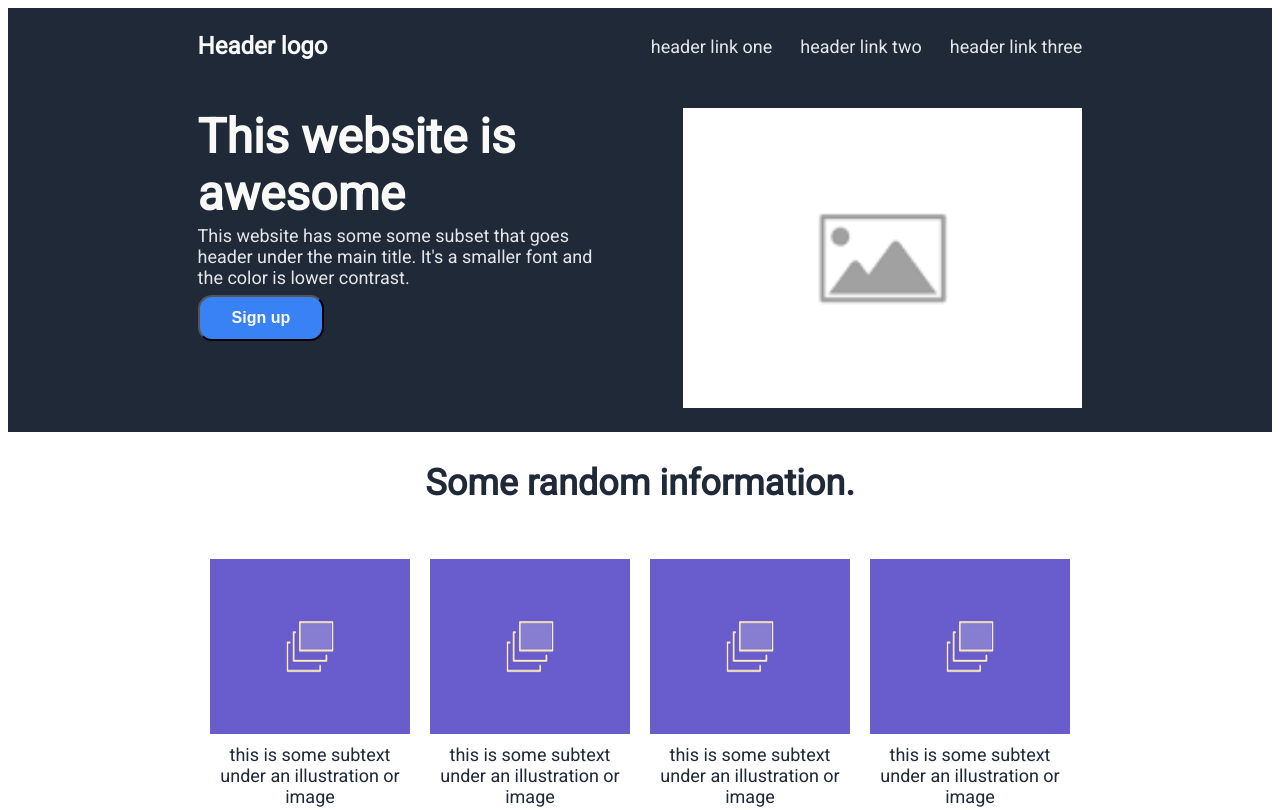
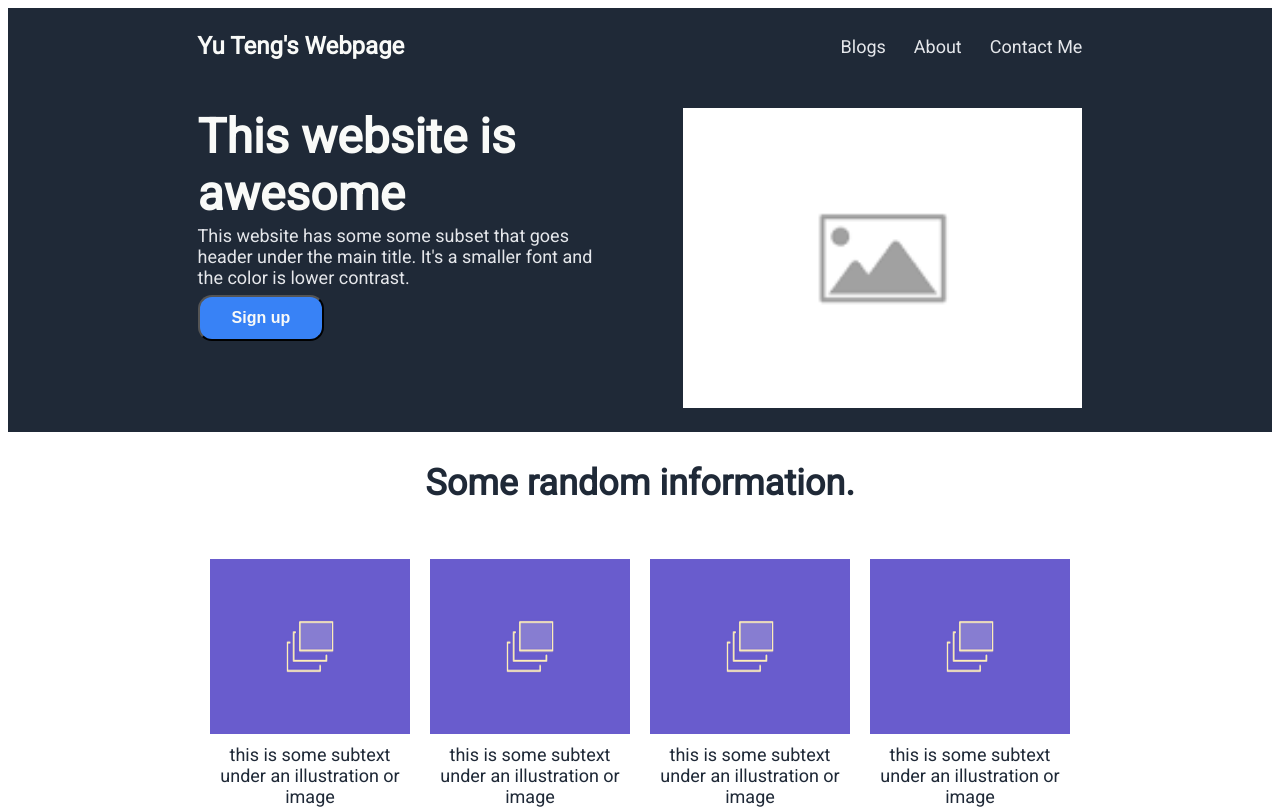
Before and after one commit to WangYuTengg/landing-page-TOP, a plain HTML site: page index.html in a window 1280 px wide. Shown: the top 810 px of the page. Drawn offline with Linux system fonts and the light colour scheme.

Commit message:
Minor changes to header and footer

```diff
--- a/index.html
+++ b/index.html
@@ -13,11 +13,11 @@
 <body>
 
     <div class="header">
-        <h1 class="logo">Header logo</h1>
+        <h1 class="logo">Yu Teng's Webpage</h1>
         <ul class="links">
-            <a>header link one</a>
-            <a>header link two</a>
-            <a>header link three</a>
+            <a>Blogs</a>
+            <a>About</a>
+            <a>Contact Me</a>
         </ul>
     </div>
 
@@ -79,7 +79,7 @@
     </div>
 
     <div class="footer">
-        Copyright ⓒ The Odin Project 2021
+        Copyright ⓒ Wang Yu Teng 2022
     </div>
 
 </body>
```
